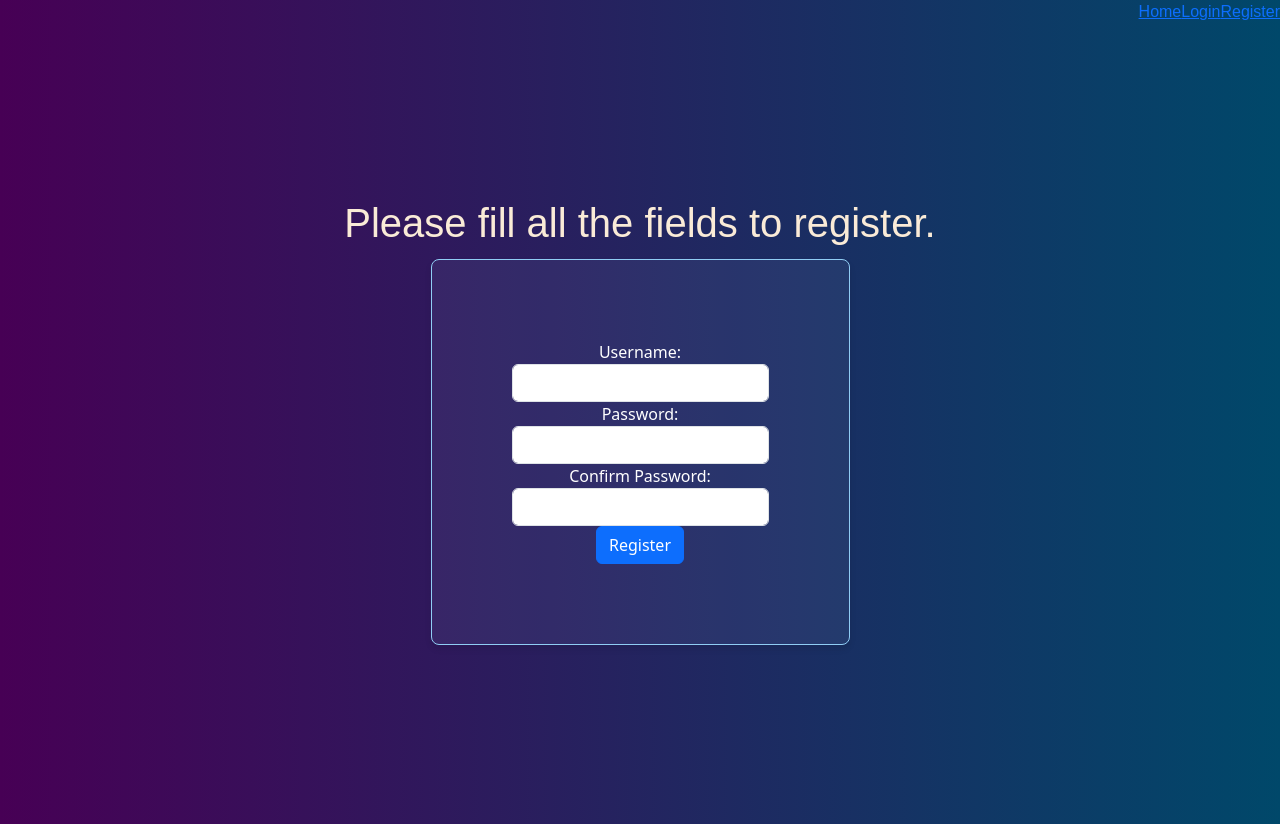
After one commit to SimonasB88/ImageDescriberApp, a FastAPI app: template templates/register.html in a window 1280 px wide. The commit adds this page. Run offline with FastAPI, Linux system fonts and the light colour scheme; the template is opened without the code that fills it, so the values that code supplies are empty; some libraries are stand-ins or nearby versions.

Commit message:
adding registration form

```diff
--- a/api.py
+++ b/api.py
@@ -70,6 +70,10 @@ async def serve_index_html():
 async def login(request: Request):
     return templates.TemplateResponse("login.html", {"request": request})
 
+@app.get("/register/", response_class=HTMLResponse)
+async def register(request: Request):
+    return templates.TemplateResponse("register.html", {"request": request})
+
 @app.post("/analyze-image/")
 async def analyze_image(request: Request, file: UploadFile = File(...)):
     try:
--- /dev/null
+++ b/templates/register.html
@@ -0,0 +1,45 @@
+<!DOCTYPE html>
+<html>
+<head>
+    <title>ImageDescriber App</title>
+    <meta charset="UTF-8">
+    <meta name="viewport" content="width=device-width, initial-scale=1.0">
+    <link rel="stylesheet" href="/static/css/bootstrap.min.css">
+    <link href="../styles/output.css" rel="stylesheet">
+</head>
+<body>
+    <div class="background-svg-pattern font-family flex-right">
+        <table class="background-svg-pattern flex justify-center items-center min-h-screene">
+            <tr>
+                <a href="/">Home</a>
+            </tr>
+            <tr>
+                <a href="/login/">Login</a>
+            </tr>
+            <tr>
+                <a href="/register/">Register</a>
+            </tr>
+        </table>
+    </div>
+    <div class="background-svg-pattern flex justify-center items-center min-h-screen">
+        <div class="text-center max-w-lg">
+            <h1 class="text-3xl font-bold underline align font-family">
+                Please fill all the fields to register.
+            </h1>
+            <div class="text-center max-w-lg">
+                <form action="/register/" method="post" class="button results-container">
+                    <div class="form-group">
+                        <label for="username">Username:</label>
+                        <input type="text" id="username" name="username" class="form-control" required>
+                        <label for="password">Password:</label>
+                        <input type="password" id="password" name="password" class="form-control" required>
+                        <label for="confirm_password">Confirm Password:</label>
+                        <input type="password" id="confirm_password" name="confirm_password" class="form-control" required>
+                    </div>
+                    <button type="submit" class="btn btn-primary">Register</button>
+                </form>
+            </div>
+        </div>
+    </div>
+</body>
+</html>
```
Also changed, not shown: templates/history.html (+16 -1 lines).
